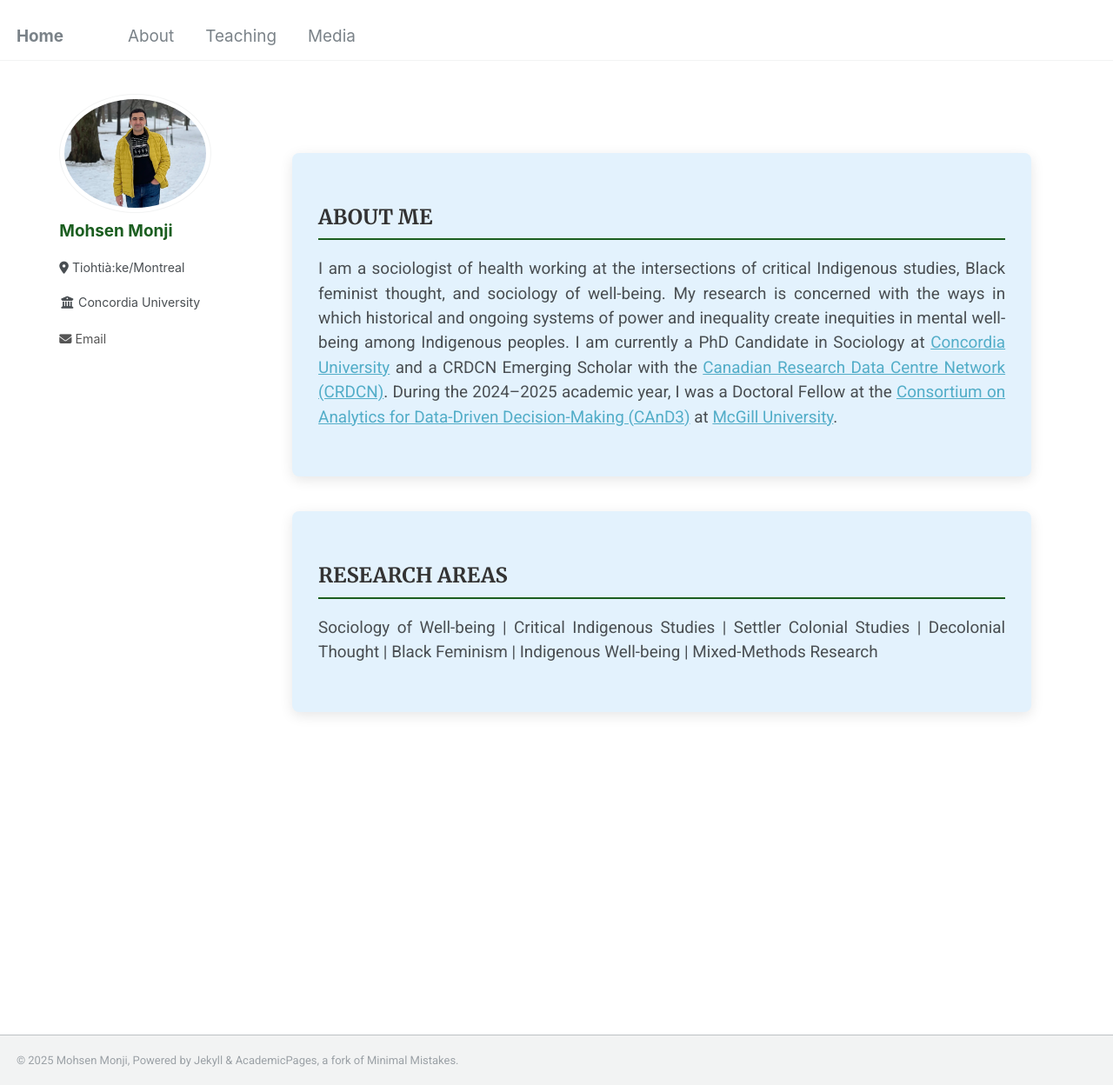
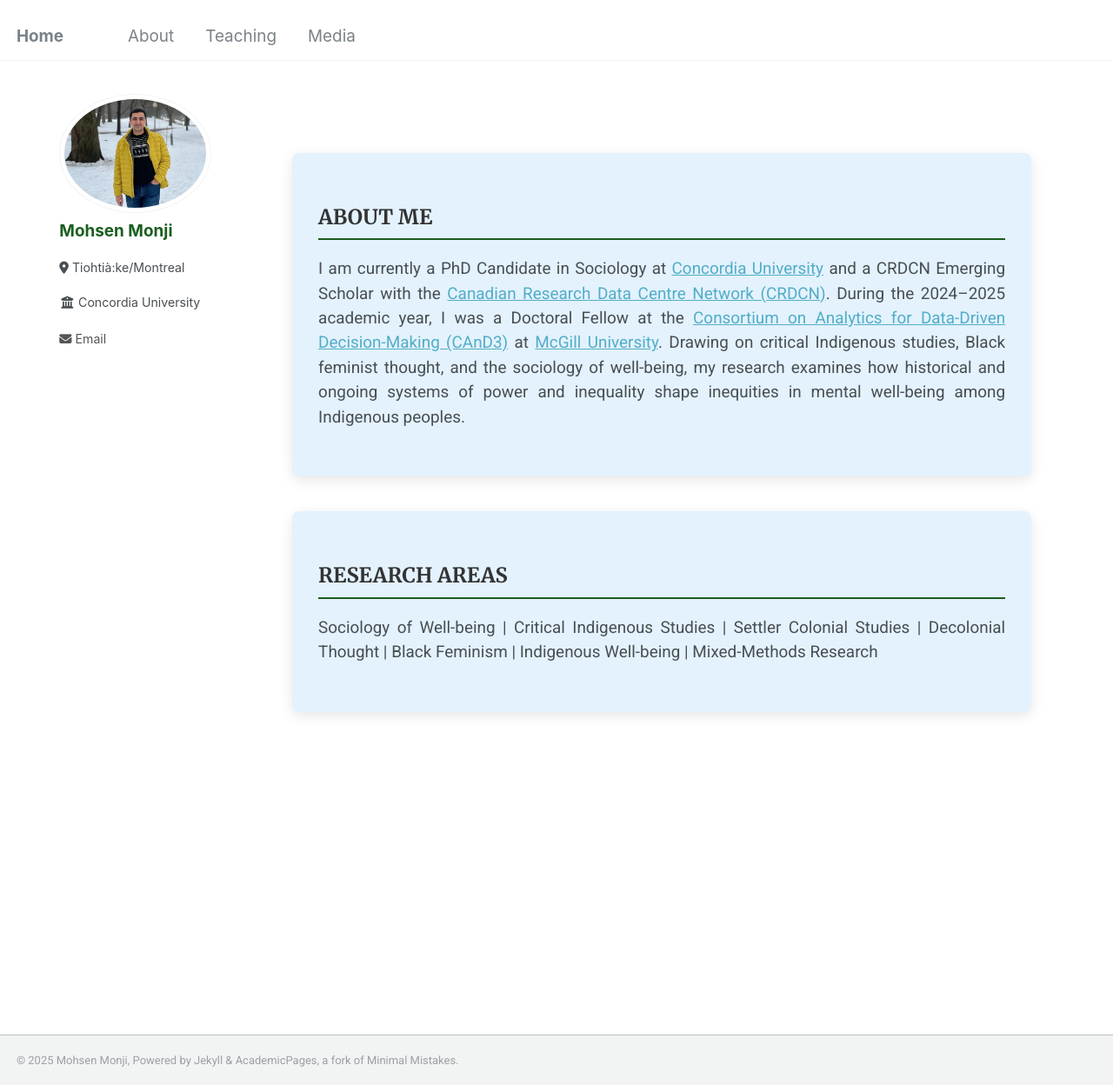
Before and after one commit to Mohsnmonji/mohsnmonji.github.io, a Jekyll site: the page built from about-me.md, in a window 1280 px wide and 1248 px high. Shown: the whole window at 87% size. Built offline with Jekyll 4.4.1, drawn with Linux system fonts in a browser that asks for light colours.

Commit message:
Update about-me.md

```diff
--- a/about-me.md
+++ b/about-me.md
@@ -54,12 +54,13 @@ author_profile: true
 <div class="about-card">
   <h2>ABOUT ME</h2>
   <p>
-   I am a sociologist of health working at the intersections of critical Indigenous studies, Black feminist thought, and sociology of well-being. My research is concerned with the ways in which historical and ongoing systems of power and inequality create inequities in mental well-being among Indigenous peoples. I am currently a PhD Candidate in Sociology at
+    I am currently a PhD Candidate in Sociology at
     <a href="https://www.concordia.ca/" target="_blank">Concordia University</a> and a CRDCN Emerging Scholar with the
     <a href="https://crdcn.ca" target="_blank">Canadian Research Data Centre Network (CRDCN)</a>.
     During the 2024–2025 academic year, I was a Doctoral Fellow at the
     <a href="https://www.mcgill.ca/cand3/" target="_blank">Consortium on Analytics for Data-Driven Decision-Making (CAnD3)</a> at
     <a href="https://www.mcgill.ca/" target="_blank">McGill University</a>.
+    Drawing on critical Indigenous studies, Black feminist thought, and the sociology of well-being, my research examines how historical and ongoing systems of power and inequality shape inequities in mental well-being among Indigenous peoples.
   </p>
 </div>
 
```
